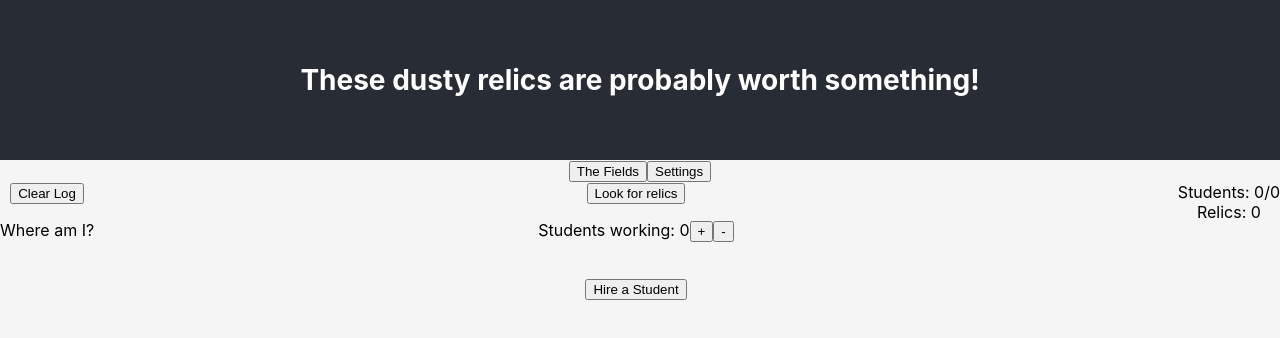
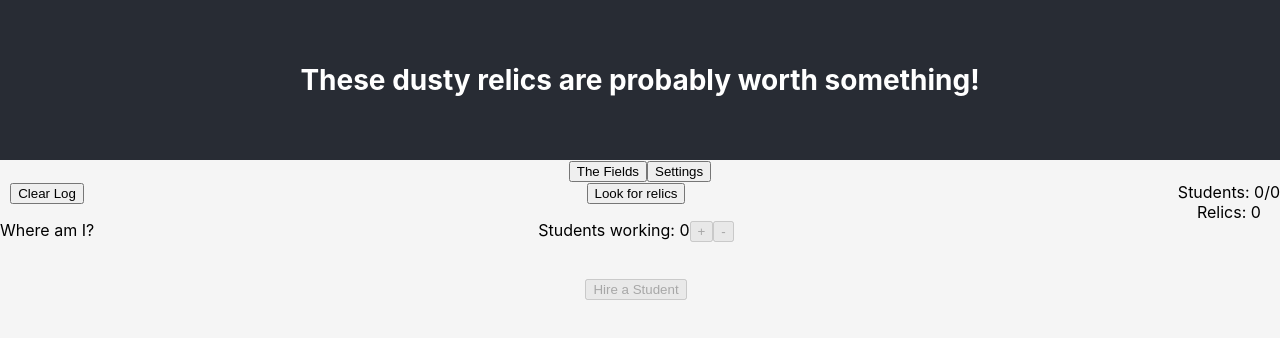
Before and after one commit to bcm32/relics, a React (Create React App) app: page / in a window 1280 px wide. Shown: the top 338 px of the page. Built offline with nearby package versions, Linux system fonts and the light colour scheme.

Commit message:
disable enable buttons & fix tooltip

```diff
--- a/src/panels/relicPanel.tsx
+++ b/src/panels/relicPanel.tsx
@@ -3,7 +3,7 @@ import { GameState } from "../core/game-state";
 import {RelicGenerator} from "../economy/transactions/relicGenerator";
 import {StudentTransaction} from "../economy/transactions/studentTransaction";
 import ReactTooltip from "react-tooltip";
-import {assignGatherers, removeGatherers} from "../economy/jobAssignments";
+import {assignGatherers, countAvailableStudents, removeGatherers} from "../economy/jobAssignments";
 
 type GeneratorProps = {
     gameState: GameState,
@@ -25,18 +25,27 @@ export class RelicPanel extends React.Component<GeneratorProps> {
 
     render() {
         const { gameState, onAddCurrency, onPurchase } = this.props;
+        const availableStudents = countAvailableStudents(gameState);
         return (
             <div>
                 <button onClick={() => onAddCurrency("relics", 1)}>Look for relics</button>
                 <p>
-                    Students working: {gameState.jobAssignments.gatherRelics}<button onClick={()=>this.assignGather()}>+</button><button onClick={()=>this.removeGather()}>-</button>
+                    Students working: {gameState.jobAssignments.gatherRelics}
+                    <button
+                        disabled={availableStudents <= 0}
+                        onClick={()=>this.assignGather()}>+</button>
+                    <button
+                        disabled={gameState.jobAssignments.gatherRelics <= 0}
+                        onClick={()=>this.removeGather()}>-</button>
                 </p>
                 <br/>
                 <div>
-                    <button data-tip data-for="hireStudent"
-                            onClick={() => onPurchase(1, this.studentTransaction)}>
-                        Hire a Student
-                    </button>
+                    <div data-tip data-for="hireStudent">
+                        <button disabled={!this.studentTransaction.isValidPurchase(gameState, 1)}
+                                onClick={() => onPurchase(1, this.studentTransaction)}>
+                            Hire a Student
+                        </button>
+                    </div>
                     <ReactTooltip id="hireStudent" place="top" effect="solid">
                         Hire some students to dust off relics for you. They work for relics.
                         Relics: {this.studentTransaction.getCost(gameState, 1)}
```
